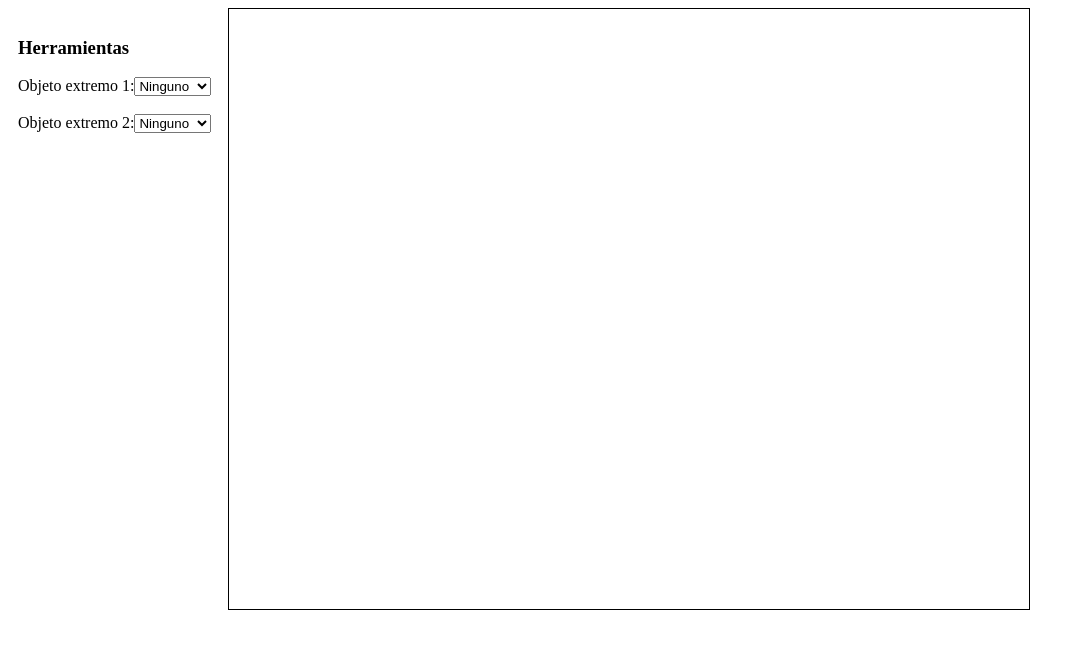
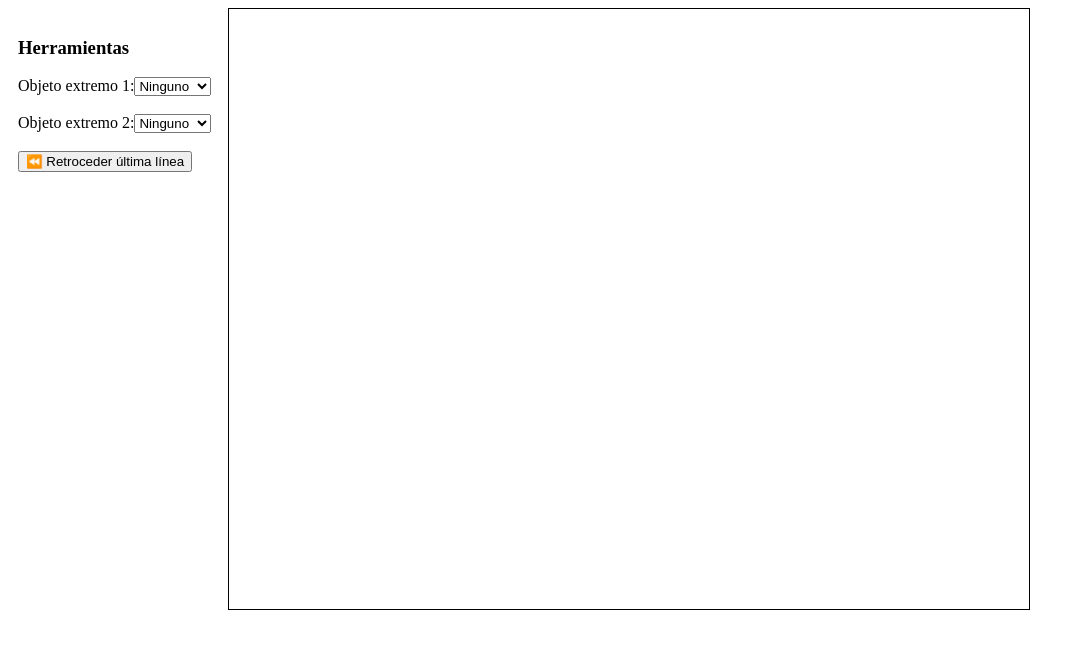
Before and after one commit to somerwest01/Dim_checktofrom, a React (Create React App) app: page / in a window 1280 px wide. Shown: the top 648 px of the page, without its empty margins (0-1075 px from the left). Built offline with nearby package versions, Linux system fonts and the light colour scheme.

Commit message:
Add files via upload

```diff
--- a/src/App.js
+++ b/src/App.js
@@ -58,6 +58,10 @@ function App() {
     }
   };
 
+  const retrocederLinea = () => {
+    setLines(lines.slice(0, -1));
+  };
+
   const renderObjeto = (tipo, x, y, key) => {
     switch (tipo) {
       case 'Conector':
@@ -90,6 +94,8 @@ function App() {
           <option>BRK</option>
           <option>SPL</option>
         </select>
+        <br /><br />
+        <button onClick={retrocederLinea}>⏪ Retroceder última línea</button>
       </div>
       <div style={{ position: 'relative' }}>
         <Stage width={800} height={600} onClick={handleClick} style={{ border: '1px solid black' }}>
```
